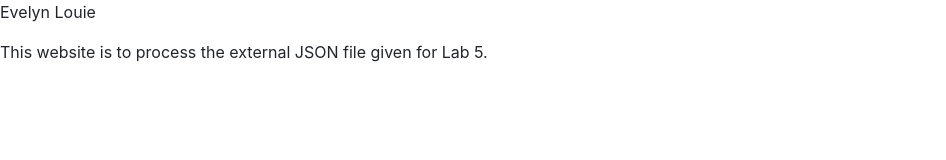
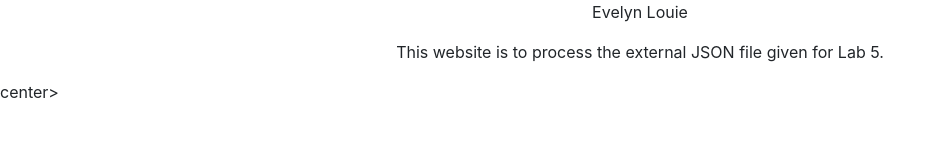
Before and after one commit to LouieEvelyn/Lab5, a plain HTML site: page index.html in a window 1280 px wide. Shown: the whole page, without its empty margins (0-946 px from the left). Drawn offline with nearby package versions, Linux system fonts and the light colour scheme; no server answers.

Commit message:
Update index.html

```diff
--- a/index.html
+++ b/index.html
@@ -8,8 +8,10 @@
   <link href="https://stackpath.bootstrapcdn.com/bootstrap/4.5.2/css/bootstrap.min.css" rel="stylesheet">
 </head>
 <body>
-  <p>Evelyn Louie</p>
-  <p>This website is to process the external JSON file given for Lab 5.</p>
+  <center>
+    <p>Evelyn Louie</p>
+    <p>This website is to process the external JSON file given for Lab 5.</p>
+  </center>center>
 
 <div class="container mt-5">
   <div class="row" id="dataGrid">
```
